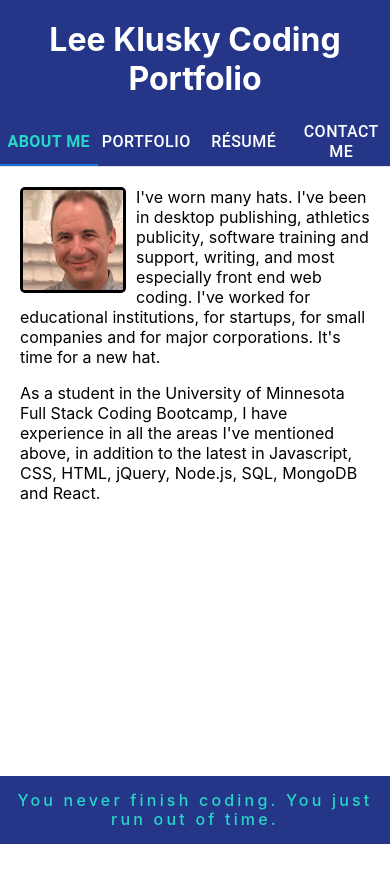
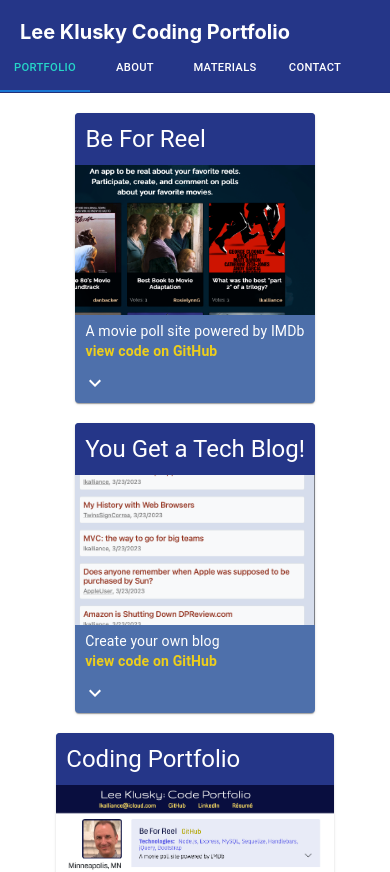
Before and after one commit to lkalliance/code-portfolio, a React (Create React App) app: page / in a window 390 px wide. Shown: the top 872 px of the page. Before the commit the page ends 844 px from the top, so only its background shows below. Built offline with nearby package versions, Linux system fonts and the light colour scheme; the HTML template or start-up script is replaced by a standard one.

Commit message:
Sensing screen width with react-responsive

```diff
--- a/package.json
+++ b/package.json
@@ -17,6 +17,7 @@
     "@types/react-dom": "^18.2.1",
     "react": "^18.2.0",
     "react-dom": "^18.2.0",
+    "react-responsive": "^9.0.2",
     "react-router-dom": "^6.11.0",
     "react-scripts": "5.0.1",
     "typescript": "^4.9.5",
--- a/src/App.css
+++ b/src/App.css
@@ -1,8 +1,8 @@
 :root {
   --primary: rgb(37, 54, 136);
   --secondary: rgb(38, 214, 200);
-  --primary-light-bg: rgb(194, 214, 249);
-  --link: rgb(151, 130, 11);
+  --primary-light-bg: rgb(78, 112, 171);
+  --link: rgb(237, 206, 27);
 }
 
 html {
@@ -19,11 +19,37 @@ body {
 }
 
 h1 {
-  background-color: var(--primary);
   color: white;
   margin: 0;
+  padding: 20px;
+}
+
+header {
+  background-color: var(--primary);
+}
+
+.small h1 {
+  font-size: 1.25em;
+  text-align: left;
+  padding-bottom: 0;
+  margin-bottom: 0;
+}
+
+.big h1 {
+  font-size: 2em;
   text-align: center;
-  padding: 20px;
+}
+
+.links {
+  display: flex;
+  padding-left: 20px;
+}
+
+.links a {
+  font-size: 0.8em;
+  padding: 6px 10px 20px 0;
+  text-decoration: none;
+  color: white;
 }
 
 section {
@@ -65,6 +91,7 @@ section#contact {
 #portfolio .MuiPaper-root {
   margin: 0 auto 20px;
   background-color: var(--primary-light-bg);
+  color: white;
   max-width: 320px;
 }
 
@@ -78,6 +105,9 @@ section#contact {
   padding: 6px 10px 10px;
 }
 
+#portfolio .MuiCardContent-root p {
+  color: white;
+}
 #portfolio .MuiCardContent-root span {
   color: var(--primary);
   font-weight: 700;
@@ -89,21 +119,38 @@ section#contact {
   padding-top: 0;
 }
 
+#portfolio .MuiButtonBase-root svg {
+  color: white;
+}
+
 #contact .MuiFormControl-root {
   padding: 0;
   width: 100%;
   margin: 5px 0;
 }
 
-a.MuiButtonBase-root {
-  font-size: 1em;
+#materials {
+  text-align: center;
+}
+
+#materials a {
+  width: 250px;
+  display: block;
+  margin: 10px auto;
+}
+
+.MuiBox-root a.MuiButtonBase-root {
+  color: white;
+}
+
+.App.small .MuiBox-root a.MuiButtonBase-root {
   padding: 0;
-  color: white;
+  font-size: 0.7em;
+  width: 60px;
 }
 
 a.MuiButtonBase-root.Mui-selected {
   color: var(--secondary);
-  font-weight: 700;
 }
 
 img.headshot {
--- a/src/App.tsx
+++ b/src/App.tsx
@@ -8,16 +8,20 @@ import {
   About,
   Contact,
   Portfolio,
-  Resume,
+  Materials,
 } from "./components";
 import { getPage } from "./utils";
 import { BrowserRouter as Router, Routes, Route, Link } from "react-router-dom";
+import { useMediaQuery } from "react-responsive";
 import aboutMe from "./data/about.json";
 
 function App() {
   const pageNum = getPage(window.location.href);
   const [page, setPage] = useState(pageNum);
   const { paragraphs } = aboutMe;
+  const isSmall = useMediaQuery({ query: "(max-width: 480px)" });
+
+  console.log(isSmall);
 
   const handleChange = (e: React.SyntheticEvent, newPage: string) => {
     setPage(newPage);
@@ -25,7 +29,8 @@ function App() {
 
   return (
     <Router>
-      <div className="App">
+      <div className={isSmall ? "App small" : "App big"}>
+        <header>
           <Header title="Lee Klusky Coding Portfolio" />
           <TabContext value={page}>
             <Box sx={{ borderBottom: 1, borderColor: "divider" }}>
@@ -33,14 +38,8 @@ function App() {
                 aria-label="Portfolio navigation"
                 onChange={handleChange}
                 value={page}
-              variant="fullWidth"
+                centered={isSmall ? false : true}
               >
-              <Tab
-                label="About Me"
-                component={Link}
-                to="/about"
-                value="about"
-              />
                 <Tab
                   label="Portfolio"
                   component={Link}
@@ -48,13 +47,19 @@ function App() {
                   value="portfolio"
                 />
                 <Tab
-                label="Résumé"
+                  label={isSmall ? "About" : "About Me"}
                   component={Link}
-                to="/resume"
-                value="resume"
+                  to="/about"
+                  value="about"
                 />
                 <Tab
-                label="Contact Me"
+                  label="Materials"
+                  component={Link}
+                  to="/materials"
+                  value="materials"
+                />
+                <Tab
+                  label={isSmall ? "Contact" : "Contact Me"}
                   component={Link}
                   to="/contact"
                   value="contact"
@@ -62,23 +67,18 @@ function App() {
               </Tabs>
             </Box>
           </TabContext>
+        </header>
         <Footer />
         <Routes>
-          <Route
-            path="/"
-            element={<About paragraphs={paragraphs} title="About Me" />}
-          />
+          <Route path="/" element={<Portfolio />} />
           <Route
             path="/about"
             element={<About paragraphs={paragraphs} title="About Me" />}
           />
           <Route path="/portfolio" element={<Portfolio />} />
-          <Route path="/resume" element={<Resume />} />
+          <Route path="/materials" element={<Materials />} />
           <Route path="/contact" element={<Contact />} />
-          <Route
-            path="*"
-            element={<About paragraphs={paragraphs} title="About Me" />}
-          />
+          <Route path="*" element={<Portfolio />} />
         </Routes>
       </div>
     </Router>
--- a/src/components/About.tsx
+++ b/src/components/About.tsx
@@ -6,7 +6,11 @@ interface aboutProps {
 function About({ paragraphs, title }: aboutProps) {
   return (
     <section>
-      <img src="/images/lee_head_shot.png" className="headshot" />
+      <img
+        src="/images/lee_head_shot.png"
+        className="headshot"
+        alt="Lee Klusky"
+      />
       {paragraphs.map((graph, index) => (
         <p key={index}>{graph}</p>
       ))}
--- /dev/null
+++ b/src/components/Materials.tsx
@@ -0,0 +1,36 @@
+import Button from "@mui/material/Button";
+
+function Materials() {
+  return (
+    <section id="materials">
+      <h3>Professional Materials:</h3>
+
+      <Button
+        variant="contained"
+        href="/images/lee-klusky-resume.pdf"
+        rel="noreferrer"
+        target="_blank"
+      >
+        Résumê
+      </Button>
+      <Button
+        variant="contained"
+        href="https://github.com/lkalliance"
+        rel="noreferrer"
+        target="_blank"
+      >
+        GitHub
+      </Button>
+      <Button
+        variant="contained"
+        href="https://www.linkedin.com/in/lee-klusky/"
+        rel="noreferrer"
+        target="_blank"
+      >
+        LinkedIn
+      </Button>
+    </section>
+  );
+}
+
+export { Materials };
--- a/src/components/Pages.tsx
+++ b/src/components/Pages.tsx
@@ -1,7 +1,7 @@
 import { useState } from "react";
 import { Box, Tabs, Tab } from "@mui/material";
 import { TabPanel, TabContext } from "@mui/lab";
-import { About, Contact, Portfolio, Resume } from "../components";
+import { About, Contact, Portfolio, Materials } from "../components";
 import aboutMe from "../data/about.json";
 
 function Pages() {
@@ -33,7 +33,7 @@ function Pages() {
         <Portfolio />
       </TabPanel>
       <TabPanel value="3">
-        <Resume />
+        <Materials />
       </TabPanel>
       <TabPanel value="4">
         <Contact />
--- a/src/components/Resume.tsx
+++ /dev/null
@@ -1,10 +0,0 @@
-function Resume() {
-
-  return (
-    <section>
-      <h3>Résumé</h3>
-    </section>
-  )
-}
-
-export { Resume };
--- a/src/components/index.tsx
+++ b/src/components/index.tsx
@@ -2,7 +2,7 @@ import { Header } from "./Header";
 import { About } from "./About";
 import { Contact } from "./Contact";
 import { Portfolio } from "./Portfolio";
-import { Resume } from "./Resume";
+import { Materials } from "./Materials";
 import { Footer } from "./Footer";
 import { ProjectCard } from "./ProjectCard";
 import { Pages } from "./Pages";
@@ -13,7 +13,7 @@ export {
   About,
   Contact,
   Portfolio,
-  Resume,
+  Materials,
   Footer,
   ProjectCard,
   Pages,
--- a/src/data/projects.json
+++ b/src/data/projects.json
@@ -20,7 +20,7 @@
     {
       "title": "You Get a Tech Blog!",
       "description": "You Get a Tech Blog was an assignment in the University of Minnesota Coding Boot Camp; a primer into content management systems and authentication.",
-      "shortDescription": "Create your own blog, including comments, with this CMS",
+      "shortDescription": "Create your own blog",
       "techs": [
         "Node.js",
         "Express",
@@ -35,9 +35,25 @@
       "image": "/images/tech-blog-screen-1.png"
     },
     {
+      "title": "Coding Portfolio",
+      "description": "This version of my coding portfolio is the same content as you see here, just using different technologies.",
+      "shortDescription": "Same stuff. Different tech",
+      "techs": [
+        "Node.js",
+        "Express",
+        "MongoDB",
+        "Mongoose",
+        "Handlebars",
+        "Bootstrap"
+      ],
+      "url": "https://lee-k-coding-portfolio.herokuapp.com",
+      "repo": "https://github.com/lkalliance/code-CV",
+      "image": "/images/code-portfolio-screenshot.png"
+    },
+    {
       "title": "Moon Fish",
       "description": "Moon Fish was a project I worked on as the leader of a four-person team in the University of Minnesota Full Stack Coding Boot Camp. It combined data from public API's from GeoApify.com, OpenWeatherMap.org, and Solunar.org and presented it as a comprehensive fishing location interface. A user would search on a location and get the week's weather and solunar chart.",
-      "shortDescription": "Gone fishing? Perhaps you used Moon Fish to pick your spot",
+      "shortDescription": "Going fishing? Check here first!",
       "techs": ["HTML", "Javascript", "Milligram"],
       "url": "https://lkalliance.github.io/Moon-Fish/",
       "repo": "https://github.com/lkalliance/Moon-Fish",
@@ -46,7 +62,7 @@
     {
       "title": "Ringnut Jeopardy",
       "description": "I coded this way back before I had gotten any training, in a distant youth: a time when I was just teaching myself JavaScript as I went along. It was a fun project for the benefit of a social group of Lord of the Rings fans.",
-      "shortDescription": "From back in the day when I taught myself Javascript, for my Lord of the Rings fan community",
+      "shortDescription": "Sel-taught JavaScript",
       "techs": ["HTML", "CSS", "JavaScript"],
       "url": "https://lkalliance.github.io/old-jeopardy/index.htm",
       "repo": "https://github.com/lkalliance/old-jeopardy",
@@ -55,7 +71,7 @@
     {
       "title": "Dragging Exercise",
       "description": "I was planning a web-based interface for a product, and I created this snippet of code in vanilla Javascript as a proof of concept. No libraries or frameworks. Drag the ten-second strip to navigate or click on the full disclosure below it. Control-click to create a report strip, or option-click-drag to create movable calipers to measure heart rate. This project was never begun beyond this.",
-      "shortDescription": "A vanilla JavaScript exercise in multiple interactions",
+      "shortDescription": "A JavaScript exercise in interactions",
       "techs": ["HTML", "CSS", "JavaScript"],
       "url": "https://lkalliance.github.io/old-dragging/",
       "repo": "https://github.com/lkalliance/old-dragging",
--- a/src/utils/index.tsx
+++ b/src/utils/index.tsx
@@ -5,10 +5,10 @@ function validateEmail(email: string) {
 }
 
 function getPage(loc: string) {
-  const pages = ["", "about", "portfolio", "resume", "contact"];
+  const pages = ["", "about", "portfolio", "materials", "contact"];
   const location = loc.split("/");
   let page = location[location.length - 1];
-  return pages.indexOf(page) > 0 ? page : "about";
+  return pages.indexOf(page) > 0 ? page : "portfolio";
 }
 
 export { validateEmail, getPage };
```
Also changed, not shown: public/images/code-portfolio-screenshot.png (added), 1 other file (tests, documents, lock files or other folders). Lines whose indentation alone changed are shown as unchanged.
